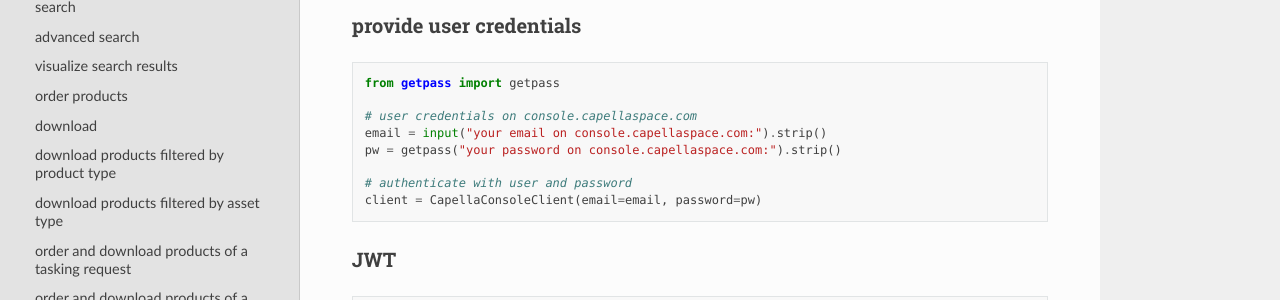
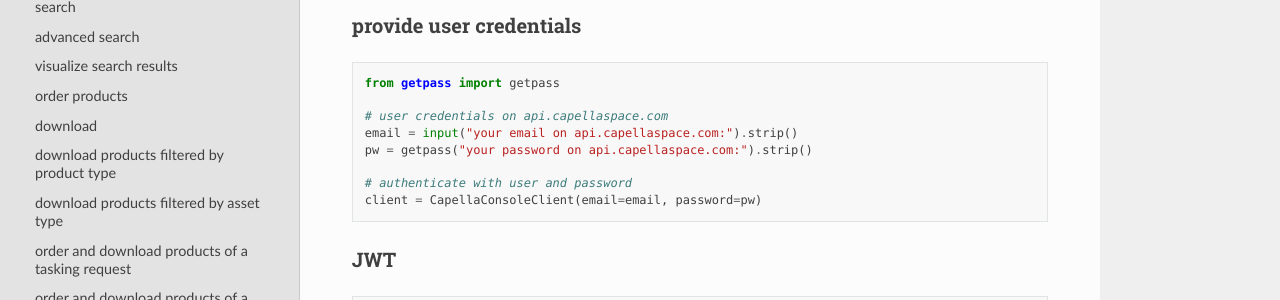
Before and after one commit to capellaspace/console-client, a Sphinx documentation site: the page built from docs/pages/example_usage.rst, in a window 1280 px wide and 900 px high, scrolled down 304 px. Shown: the part 151-451 px from the top of the window. Built offline with Sphinx 7.4.7 and the Read the Docs theme 2.0.0, drawn with Linux system fonts in a browser that asks for light colours.

Commit message:
user cred prompt to contain env info (#46)

```diff
--- a/docs/pages/example_usage.rst
+++ b/docs/pages/example_usage.rst
@@ -30,9 +30,9 @@
 
     from getpass import getpass
 
-    # user credentials on console.capellaspace.com
-    email = input("your email on console.capellaspace.com:").strip()
-    pw = getpass("your password on console.capellaspace.com:").strip()
+    # user credentials on api.capellaspace.com
+    email = input("your email on api.capellaspace.com:").strip()
+    pw = getpass("your password on api.capellaspace.com:").strip()
 
     # authenticate with user and password
     client = CapellaConsoleClient(email=email, password=pw)
--- a/docs/pages/wizard.rst
+++ b/docs/pages/wizard.rst
@@ -28,7 +28,7 @@
     2021-10-07 15:01:22,936 - 🛰️  Capella Space 🐐 - INFO - let's get you all setup using capella-console-wizard:
     2021-10-07 15:01:22,936 - 🛰️  Capella Space 🐐 - INFO - 		Press Ctrl + C anytime to quit
 
-    ? User on console.capellaspace.com (user@email.com): thomas.beyer@capellaspace.com
+    ? User on api.capellaspace.com (user@email.com): thomas.beyer@capellaspace.com
     updated user for Capella Console
     ? Specify the default location for downloads and .json STAC exports: (press <tab>) /data/stuff/things/here/
     updated default output path for .json STAC exports
```
Also changed, not shown: 2 other files.
